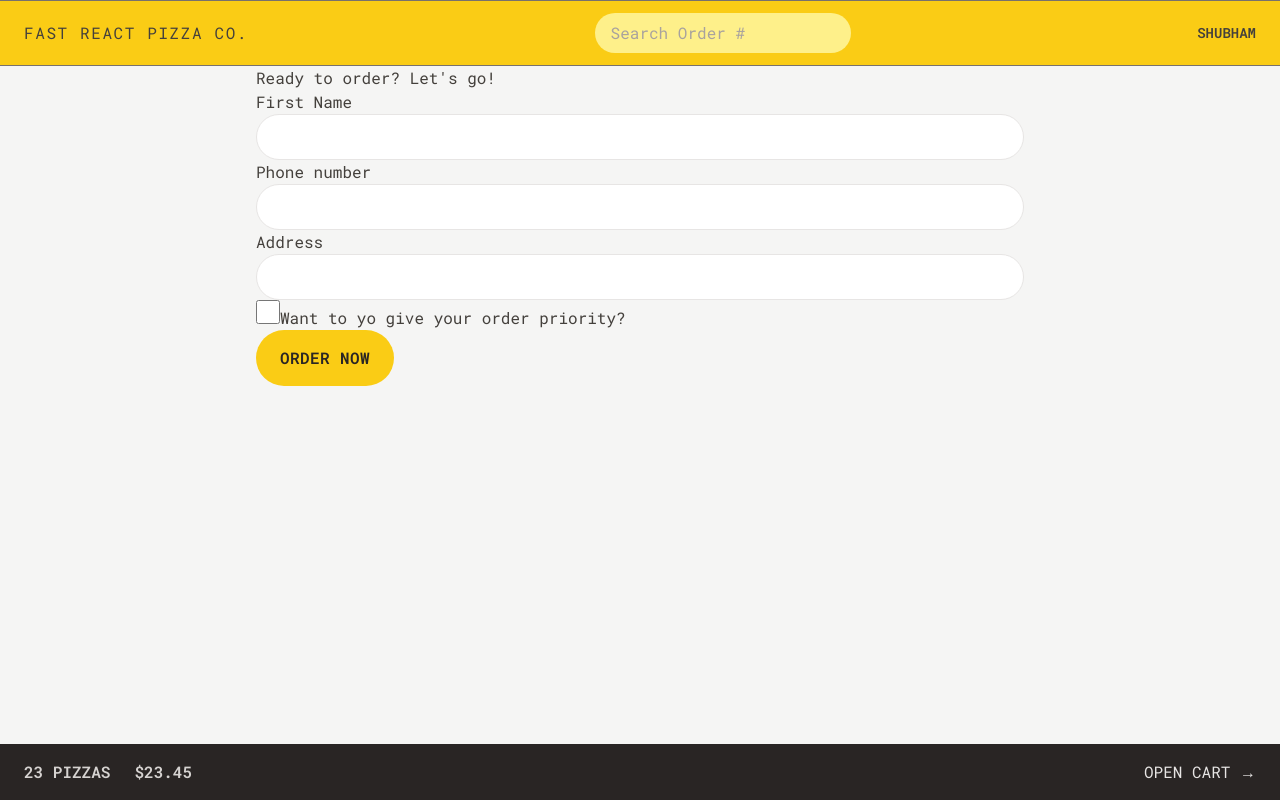
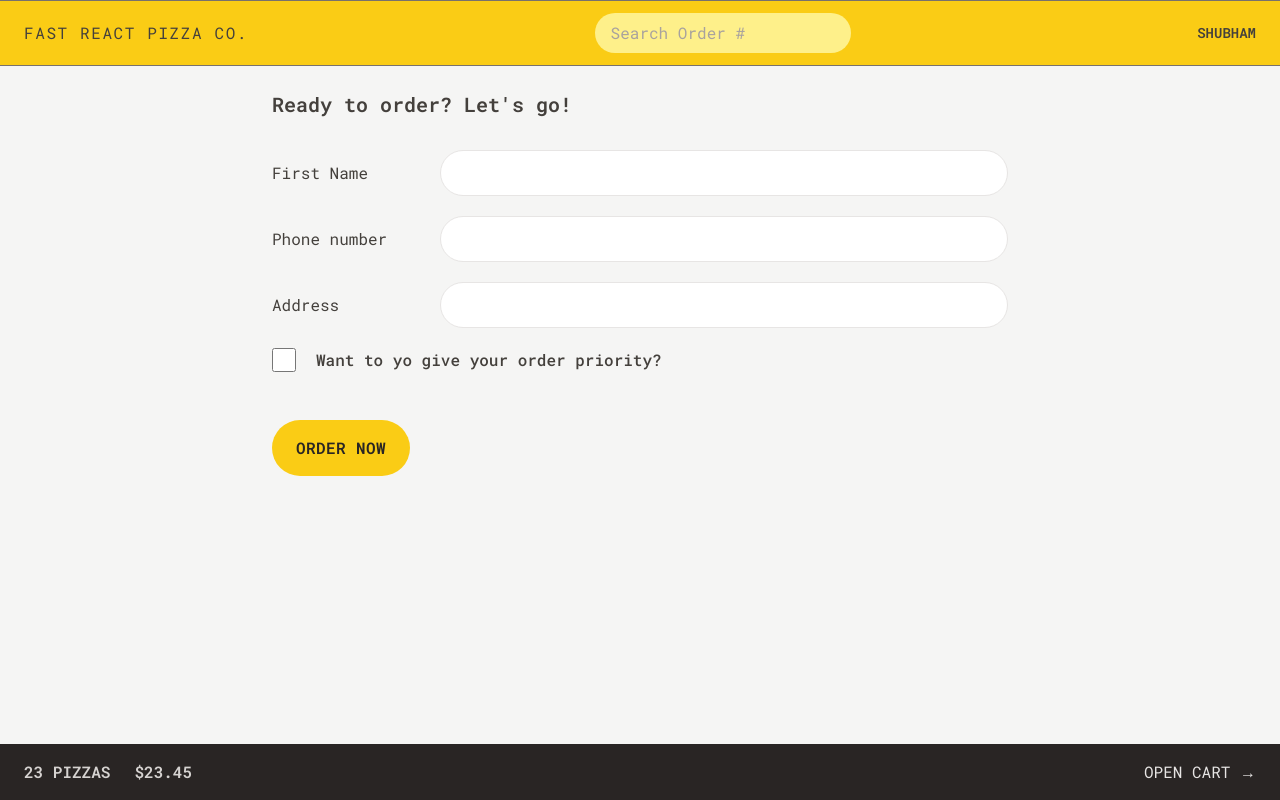
Before and after one commit to shubhRepository/fast-react-pizza, a React (Vite) app: page /order/new in a window 1280 px wide. Built offline with nearby package versions, Linux system fonts and the light colour scheme.

Commit message:
style order page

```diff
--- a/src/features/order/CreateOrder.jsx
+++ b/src/features/order/CreateOrder.jsx
@@ -32,40 +32,51 @@
   const isSubmitting = navigation.state === "submitting" ? true : false;
 
   return (
-    <div>
-      <h2>Ready to order? Let&apos;s go!</h2>
+    <div className="px-4 py-6">
+      <h2 className="mb-8 text-xl font-semibold">
+        Ready to order? Let&apos;s go!
+      </h2>
 
       <Form method="POST">
-        <div>
-          <label>First Name</label>
-          <input className="input" type="text" name="customer" required />
+        <div className="mb-5 flex flex-col gap-2 sm:flex-row sm:items-center">
+          <label className="sm:basis-40">First Name</label>
+          <input className="input grow" type="text" name="customer" required />
         </div>
 
-        <div>
-          <label>Phone number</label>
-          <div>
-            <input className="input" type="tel" name="phone" required />
-          </div>
-          {formData?.phone ? <p>{`${formData.phone}`}</p> : null}
-        </div>
-
-        <div>
-          <label>Address</label>
-          <div>
-            <input className="input" type="text" name="address" required />
+        <div className="mb-5 flex flex-col gap-2 sm:flex-row sm:items-center">
+          <label className="sm:basis-40">Phone number</label>
+          <div className="grow">
+            <input className="input w-full" type="tel" name="phone" required />
+            {formData?.phone && (
+              <p className="mt-2 rounded-md bg-red-100 p-2 text-xs text-red-700">{`${formData.phone}`}</p>
+            )}
           </div>
         </div>
 
-        <div>
+        <div className="mb-5 flex flex-col gap-2 sm:flex-row sm:items-center">
+          <label className="sm:basis-40">Address</label>
+          <div className="grow">
+            <input
+              className="input w-full"
+              type="text"
+              name="address"
+              required
+            />
+          </div>
+        </div>
+
+        <div className="mb-12 flex items-center gap-5">
           <input
+            className="h-6 w-6 accent-yellow-400 focus:outline-none focus:ring focus:ring-yellow-400 focus:ring-offset-2"
             type="checkbox"
             name="priority"
             id="priority"
             // value={withPriority}
             // onChange={(e) => setWithPriority(e.target.checked)}
-            className="h-6 w-6 accent-yellow-500 transition-all duration-300 focus:outline-none focus:ring focus:ring-yellow-500 focus:ring-opacity-50"
           />
-          <label htmlFor="priority">Want to yo give your order priority?</label>
+          <label htmlFor="priority" className="font-medium">
+            Want to yo give your order priority?
+          </label>
         </div>
         <input type="hidden" name="cart" value={JSON.stringify(cart)} />
 
--- a/src/index.css
+++ b/src/index.css
@@ -4,7 +4,7 @@
 
 @layer components {
   .input {
-    @apply w-full rounded-full border border-stone-200 px-4 py-2 text-sm transition-all duration-300 focus:outline-none focus:ring focus:ring-yellow-500 focus:ring-opacity-50 focus:ring-offset-2 md:px-6 md:py-3;
+    @apply rounded-full border border-stone-200 px-4 py-2 text-sm transition-all duration-300 focus:outline-none focus:ring focus:ring-yellow-500 focus:ring-opacity-50 focus:ring-offset-2 md:px-6 md:py-3;
   }
 
   /* https://dev.to/afif/i-made-100-css-loaders-for-your-next-project-4eje */
```
